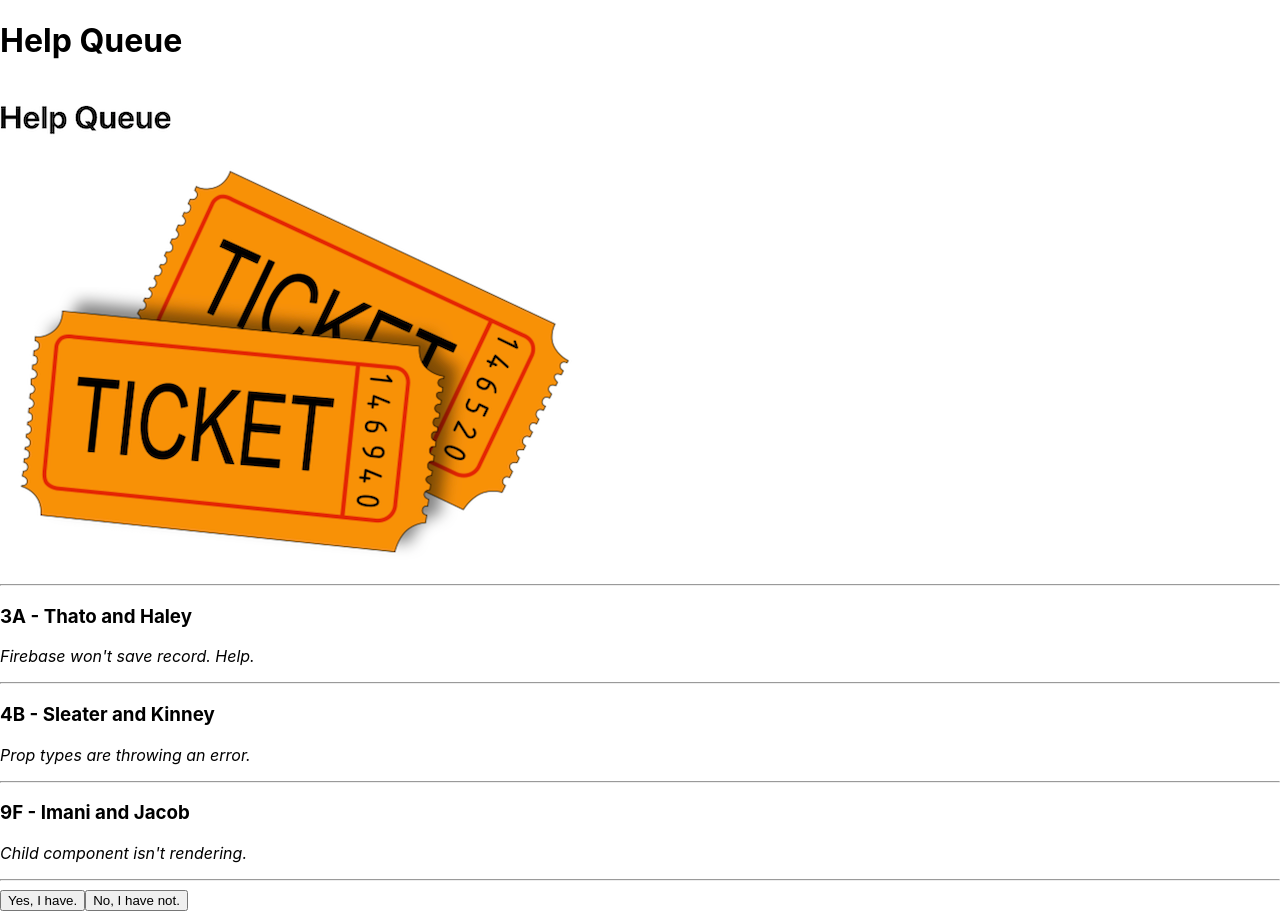
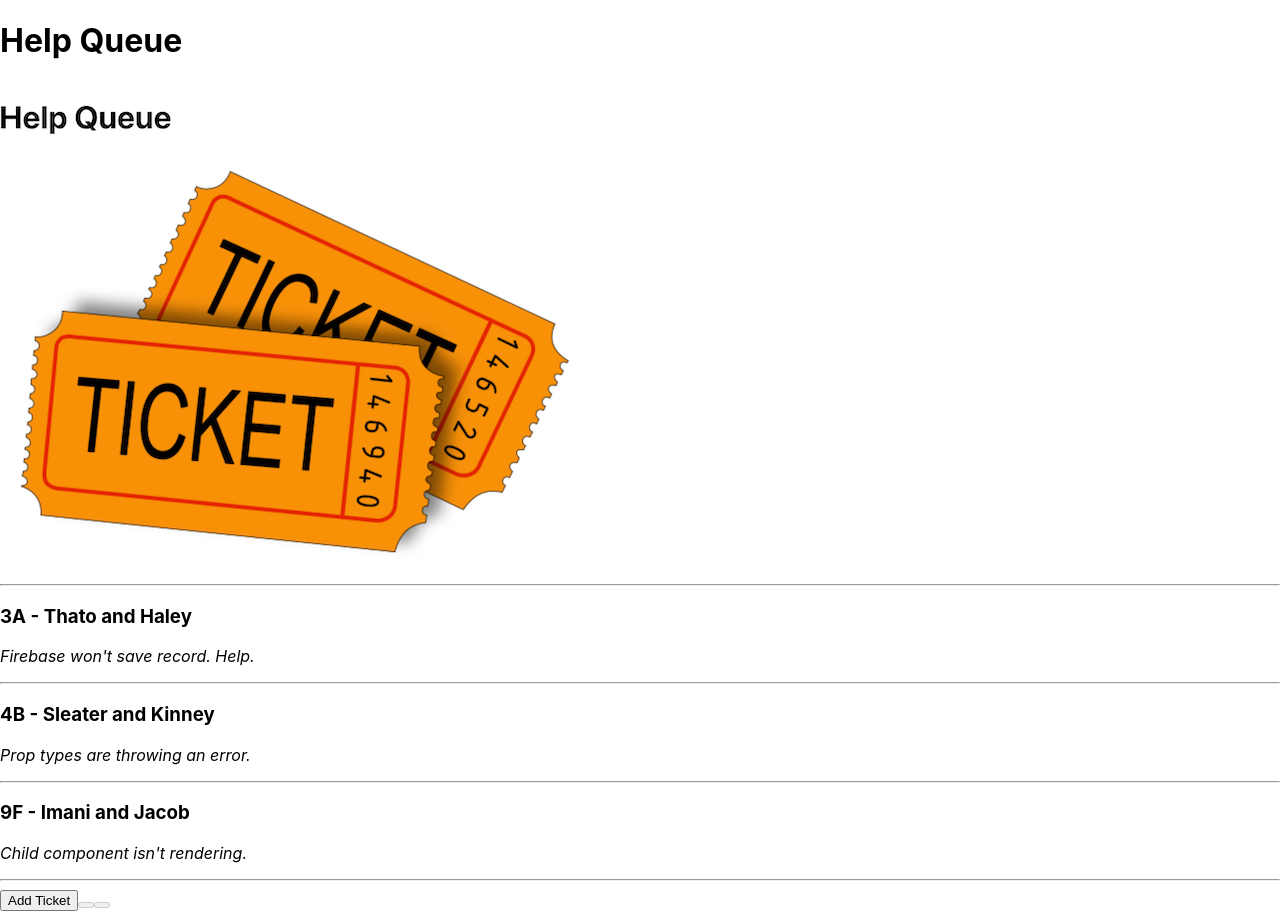
Before and after one commit to joncheng-dev/help-queue, a React (Create React App) app: page / in a window 1280 px wide. Built offline with nearby package versions, Linux system fonts and the light colour scheme.

Commit message:
use conditional rendering to navigate through pages with buttons

```diff
--- a/src/components/PageControl.js
+++ b/src/components/PageControl.js
@@ -22,24 +22,44 @@ function PageControl() {
     }
   };
 
+  let yesButtonText = null;
+  let noButtonText = null;
+
+  if (page === 1 || page === 2 || page === 3) {
+    yesButtonText = "Yes, I have.";
+    noButtonText = "No, I have not.";
+  } else if (page === 4) {
+    yesButtonText = null;
+    noButtonText = null;
+  }
+
   return (
     <React.Fragment>
       <div className="body">{pageDisplay()}</div>
       <div className="footer">
         <button
-          disabled={page === 4}
+          disabled={page !== 0}
+          onClick={() => {
+            setPage(1);
+          }}
+        >
+          Add Ticket
+        </button>
+        <button
+          disabled={page === 0 || page === 4}
           onClick={() => {
             setPage((currPage) => currPage + 1);
           }}
         >
-          Yes, I have.
+          {yesButtonText}
         </button>
         <button
+          disabled={page === 0}
           onClick={() => {
-            setPage(<TicketList />);
+            setPage(0);
           }}
         >
-          No, I have not.
+          {noButtonText}
         </button>
       </div>
     </React.Fragment>
```
